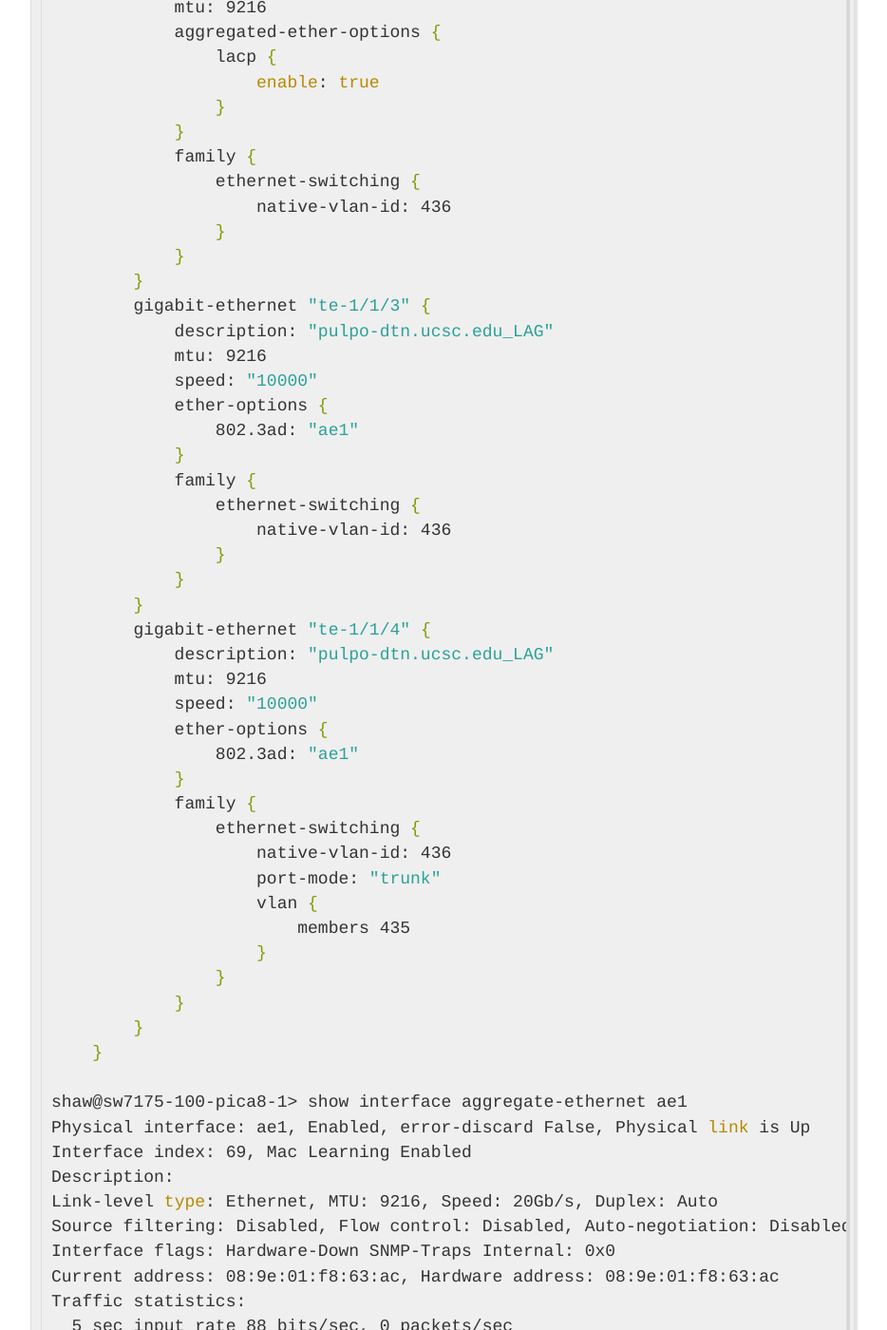
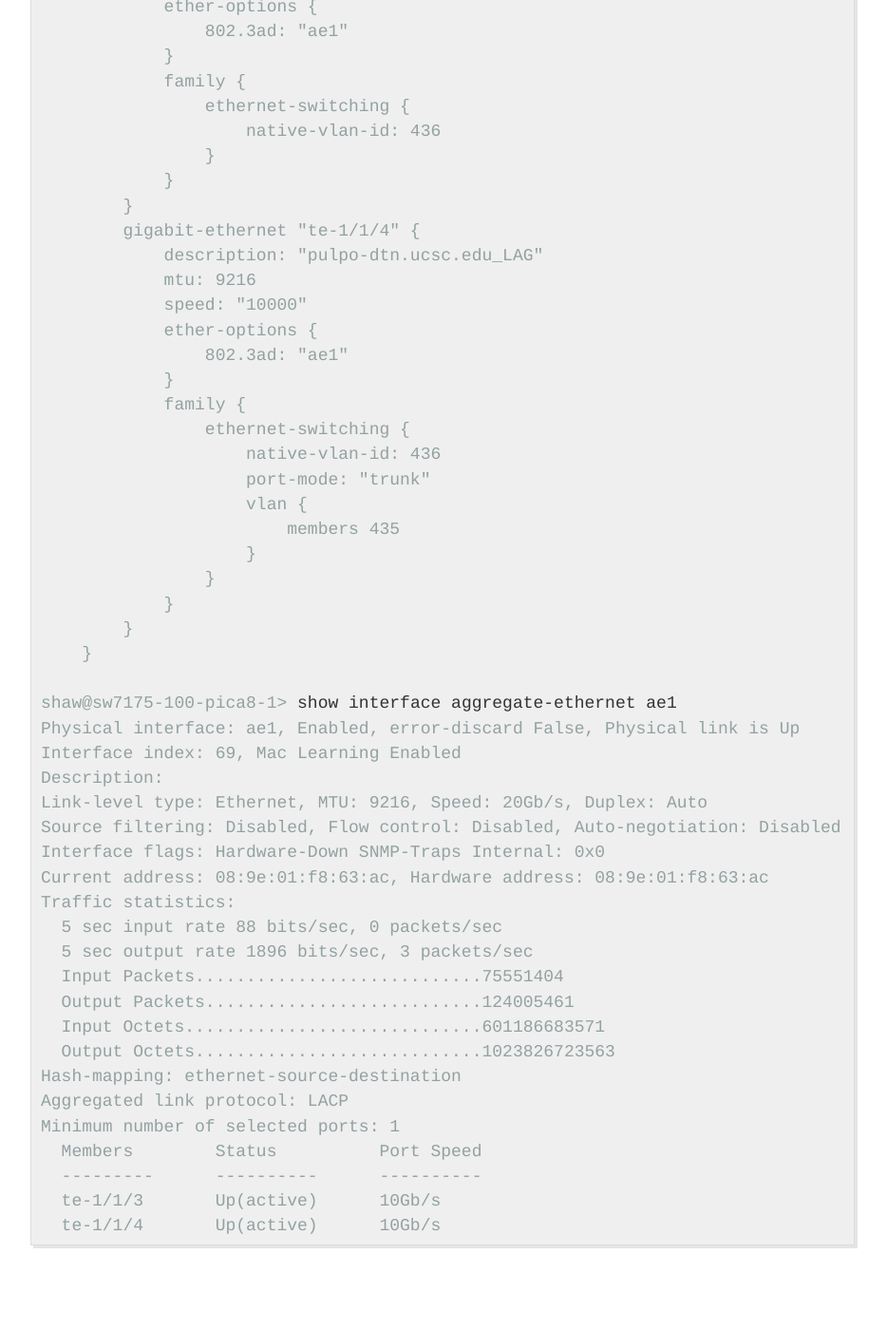
Before and after one commit to shawfdong/shawfdong.github.io, a Jekyll site: the page built from _posts/2017-9-14-pica8-switch.md, in a window 1280 px wide and 1400 px high, scrolled down 3965 px. Shown: the whole window at 95% size, without its empty margins (174-1108 px from the left). Built offline with Jekyll 4.4.1, drawn with Linux system fonts in a browser that asks for light colours; after the commit the page ends 5296 px from its top, so only the background shows below that; some of the changed text lies outside the part shown.

Commit message:
fix highlights

````diff
--- a/_posts/2017-9-14-pica8-switch.md
+++ b/_posts/2017-9-14-pica8-switch.md
@@ -16,7 +16,7 @@
 * Out-of-band management port (RJ-45, 10/100/1000Base-T)
 
 The CPU is a dual-core 32-bit [PowerPC e500v2](https://en.wikipedia.org/wiki/PowerPC_e500) @ 1.2GHz, from Freescale Semiconductor:
-```shell
+{% highlight shell_session %}
 shaw@sw7175-100-pica8-1:~$ cat /proc/cpuinfo
 processor       : 0
 cpu             : e500v2
@@ -35,20 +35,20 @@
 platform        : P2020 RDB
 model           : fsl,P2020
 Memory          : 2048 MB
-```
+{% endhighlight %}
 As one can see from above, total memory is 2GB.
 
 ## PicOS
 As of this writing, the switch runs PicOS *2.9.1.2*, which seems to be based on Debian 7.0:
-```shell
+{% highlight shell_session %}
 shaw@sw7175-100-pica8-1:~$ cat /etc/debian_version
 7.0
-```
+{% endhighlight %}
 It uses an ancient Linux kernel *2.6.32.69*:
-```shell
+{% highlight shell_session %}
 shaw@sw7175-100-pica8-1:~$ uname -a
 Linux sw7175-100-pica8-1 2.6.32.69 #1 SMP Tue May 9 06:06:19 CST 2017 ppc GNU/Linux
-```
+{% endhighlight %}
 
 PicOS can run in 2 different modes of operation:
 * **Open vSwitch (OVS) mode**: In this mode, PicOS is dedicated and optimized for [OpenFlow](https://www.opennetworking.org/sdn-resources/openflow) applications
@@ -71,7 +71,7 @@
 * noc-prod-sebastion-1.ucsc.edu (alias: *sebastion1.ucsc.edu*)
 * noc-prod-sebastion-2.ucsc.edu (alias: *sebastion2.ucsc.edu*)
 
-```shell
+{% highlight shell_session %}
 $ ssh -l shaw sebastion1.ucsc.edu
 Password:
 Duo two-factor login for shaw
@@ -85,30 +85,30 @@
 Passcode or option (1-3): 1
 setsockopt IPV6_TCLASS 16: Operation not permitted:
 Success. Logging you in...
-```
+{% endhighlight %}
 
 3) Finally, one can ssh to the Pica8 switch, whose FQDN is *sw7175-100-ve435.ucsc.edu* and whose IP address is *128.114.109.93*.
-```shell
+{% highlight shell_session %}
 [shaw@noc-prod-sebastion-1 ~]$ ssh -l shaw 128.114.109.93
-```
+{% endhighlight %}
 Curiously, although PicOS says the hostname of the switch is *sw7175-100-pica8-1*:
-```shell
+{% highlight shell_session %}
 shaw@sw7175-100-pica8-1:~$ hostname
 sw7175-100-pica8-1
-```
+{% endhighlight %}
 it is not the registered DNS name of the switch!
 
 4) One can then enter CLI, by typing `cli`:
-```shell
+{% highlight shell_session %}
 shaw@sw7175-100-pica8-1:~$ cli
 Synchronizing configuration...OK.
 Pica8 PicOS Version 2.9.1.2
 Welcome to PicOS on sw7175-100-pica8-1
-```
+{% endhighlight %}
 
 ## Link Aggregation
 My colleague George Peeks has configured [Link Aggregation Control Protocol (LACP)](https://en.wikipedia.org/wiki/Link_aggregation#Link_Aggregation_Control_Protocol) on the Pica8 switch, in order to support [bonding of two 10GbE interfaces on pulpo-dtn]({{ site.baseurl }}{% post_url 2017-9-12-bonding-on-pulpo-dtn %}).
-```shell
+{% highlight shell_session %}
 shaw@sw7175-100-pica8-1> show running-config
     interface {
         cut-through-mode: true
@@ -179,4 +179,4 @@
   ---------      ----------      ----------
   te-1/1/3       Up(active)      10Gb/s
   te-1/1/4       Up(active)      10Gb/s
-```
+{% endhighlight %}
````
Also changed, not shown: _posts/2017-9-15-su-sudo-ssh.md (+14 -14 lines).
